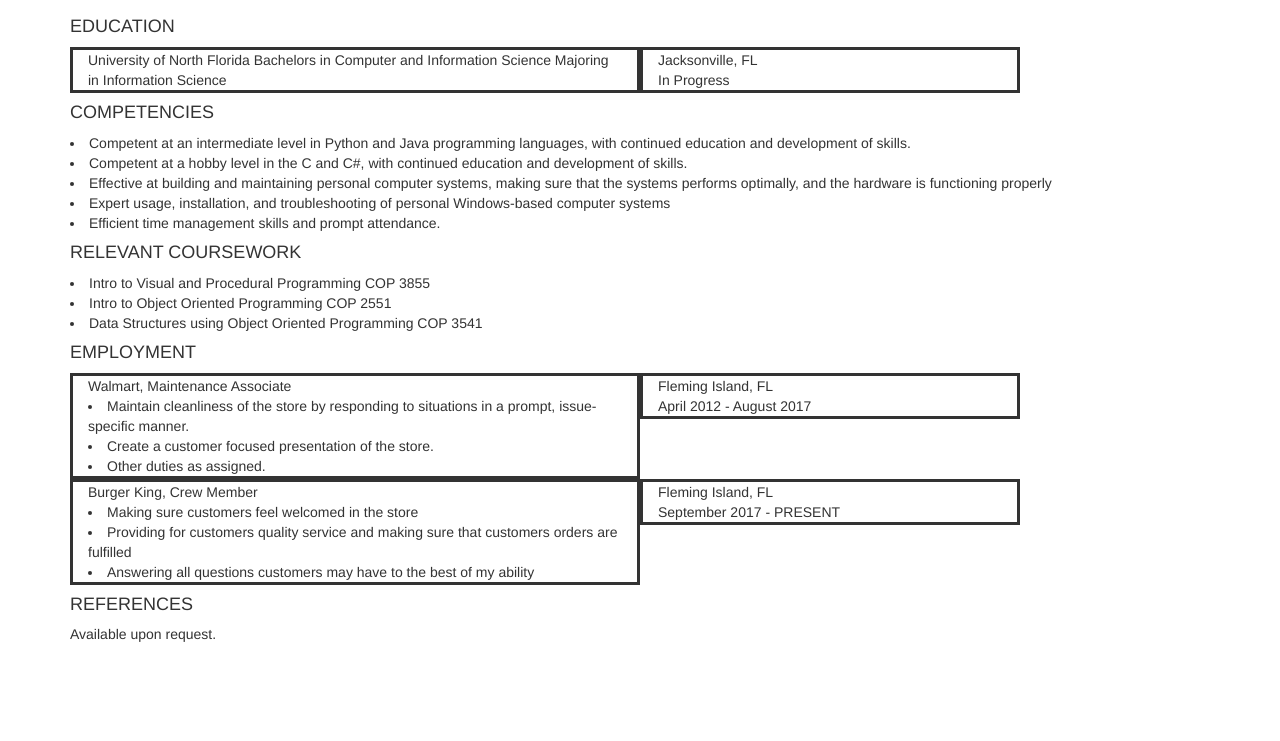
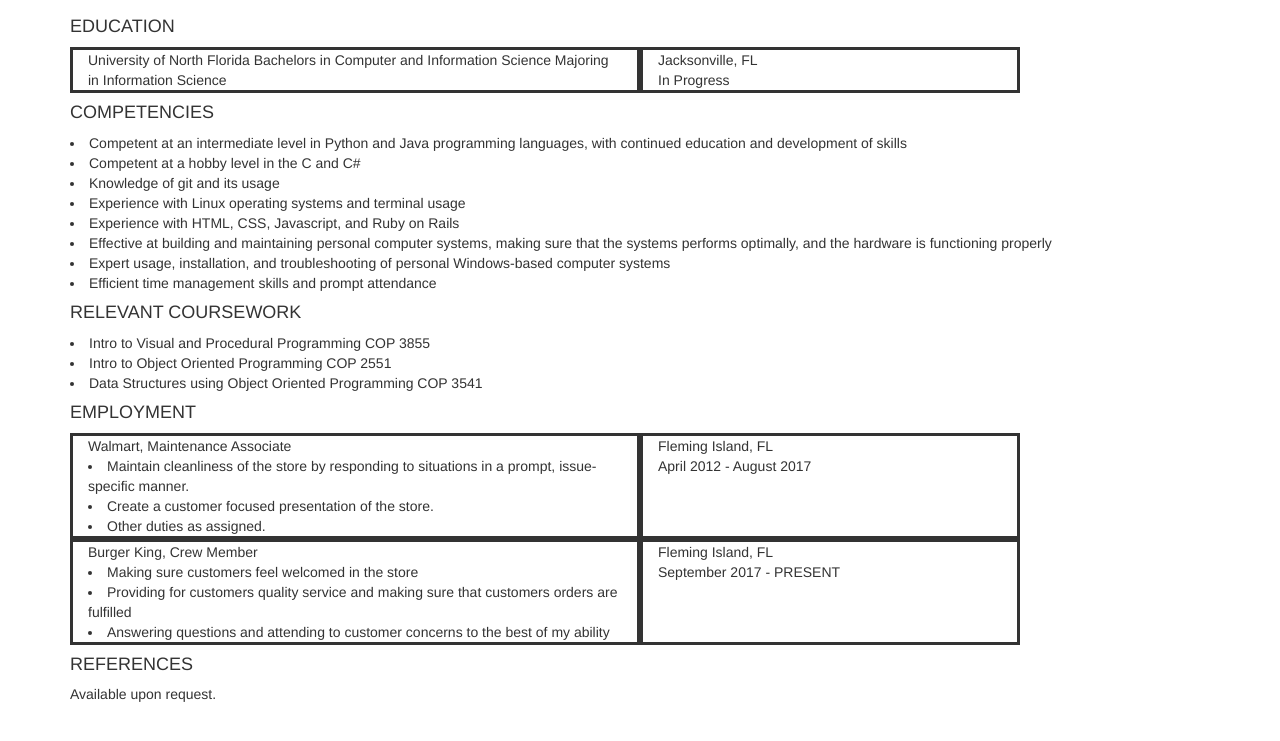
Before and after one commit to Akasen/UNF-Website, a plain HTML site: page resume.html in a window 1280 px wide. Shown: the part 309-1050 px from the top of the page. Before the commit the page ends 953 px from the top, so only its background shows below. Drawn offline with nearby package versions, Linux system fonts and the light colour scheme.

Commit message:
alter and update the Resume page to reflect current resume and to improve styling

```diff
--- a/resume.html
+++ b/resume.html
@@ -45,7 +45,7 @@
     </div>
 	-->
 
-<div class="main">
+<div class="main" style="padding-bottom: 100px;">
 	<div>
 		<h3 class="text-center">Joshua Faria</h3>
 
@@ -71,12 +71,15 @@
 
 		<div class = "container">
 		<div><h4>COMPETENCIES</h4></div>
-			<li>Competent at an intermediate level in Python and Java programming languages, with continued education and development of skills.</li>
-			<li>Competent at a hobby level in the C and C#, with continued education and development of skills.</li>
+			<li>Competent at an intermediate level in Python and Java programming languages, with continued education and development of skills</li>
+			<li>Competent at a hobby level in the C and C#</li>
+			<li>Knowledge of git and its usage</li>
+			<li>Experience with Linux operating systems and terminal usage</li>
+			<li>Experience with HTML, CSS, Javascript, and Ruby on Rails</li>
 			<li>Effective at building and maintaining personal computer systems, making sure that the systems performs
 			optimally, and the hardware is functioning properly</li>
 			<li>Expert usage, installation,  and troubleshooting of personal Windows-based computer systems</li>
-			<li>Efficient time management skills and prompt attendance.</li>
+			<li>Efficient time management skills and prompt attendance</li>
 		</div>
 
 		<div>
@@ -100,8 +103,10 @@
 					</div>
 
 					<div class = "col-md-4 resume-border">
-						Fleming Island, FL<br>
-						April 2012 - August 2017
+						<div style="padding-bottom:60px;">
+							Fleming Island, FL<br>
+							April 2012 - August 2017
+						</div>
 					</div>
 				</div>
 				<div class = "row">
@@ -110,13 +115,15 @@
 						<li>Making sure customers feel welcomed in the store</li>
 						<li>Providing for customers quality service and making sure
 						 		that customers orders are fulfilled</li>
-						<li>Answering all questions customers may have to the best of my
+						<li>Answering questions and attending to customer concerns to the best of my
 								ability</li>
 					</div>
 
 					<div class = "col-md-4 resume-border">
-						Fleming Island, FL<br>
-						September 2017 - PRESENT
+						<div style="padding-bottom:60px;">
+							Fleming Island, FL<br>
+							September 2017 - PRESENT
+						</div>
 					</div>
 				</div>
 			</div>
```
